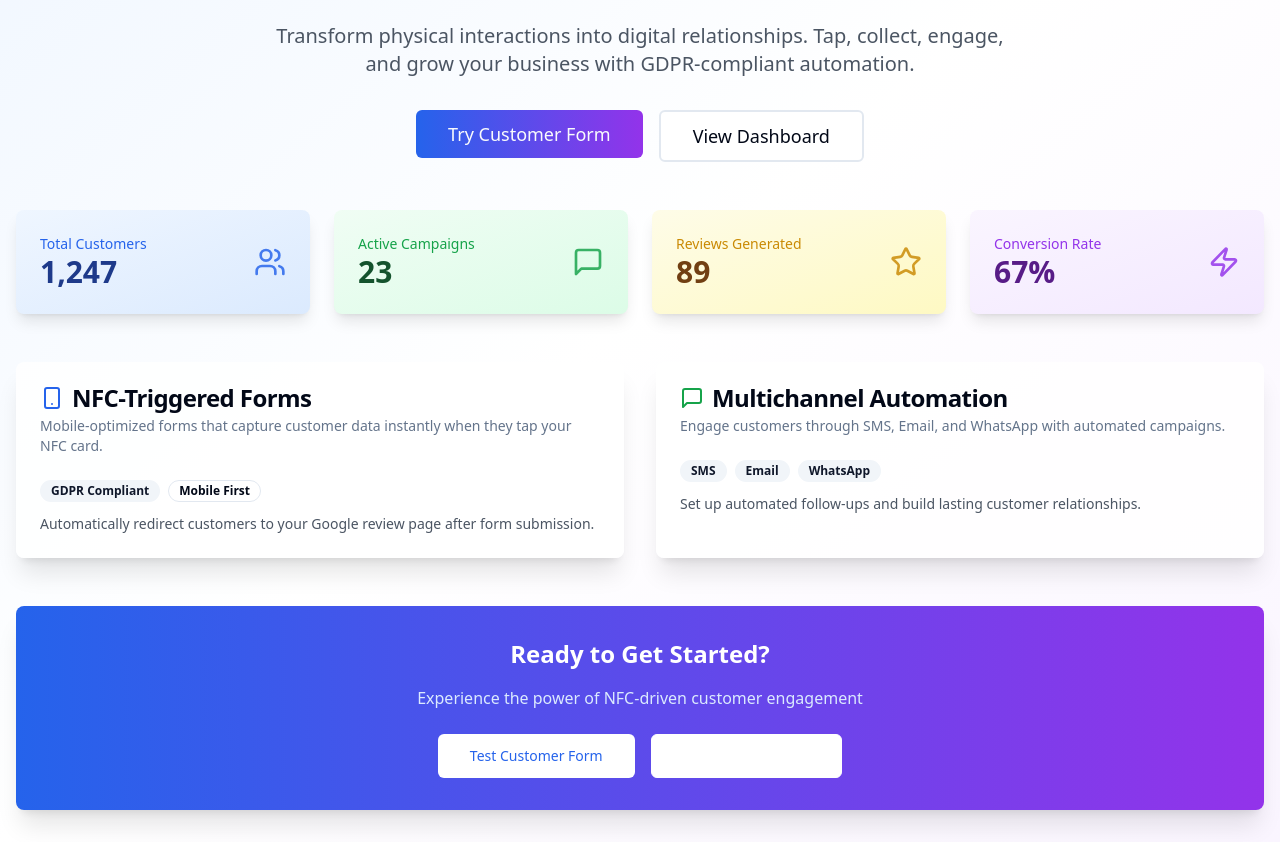
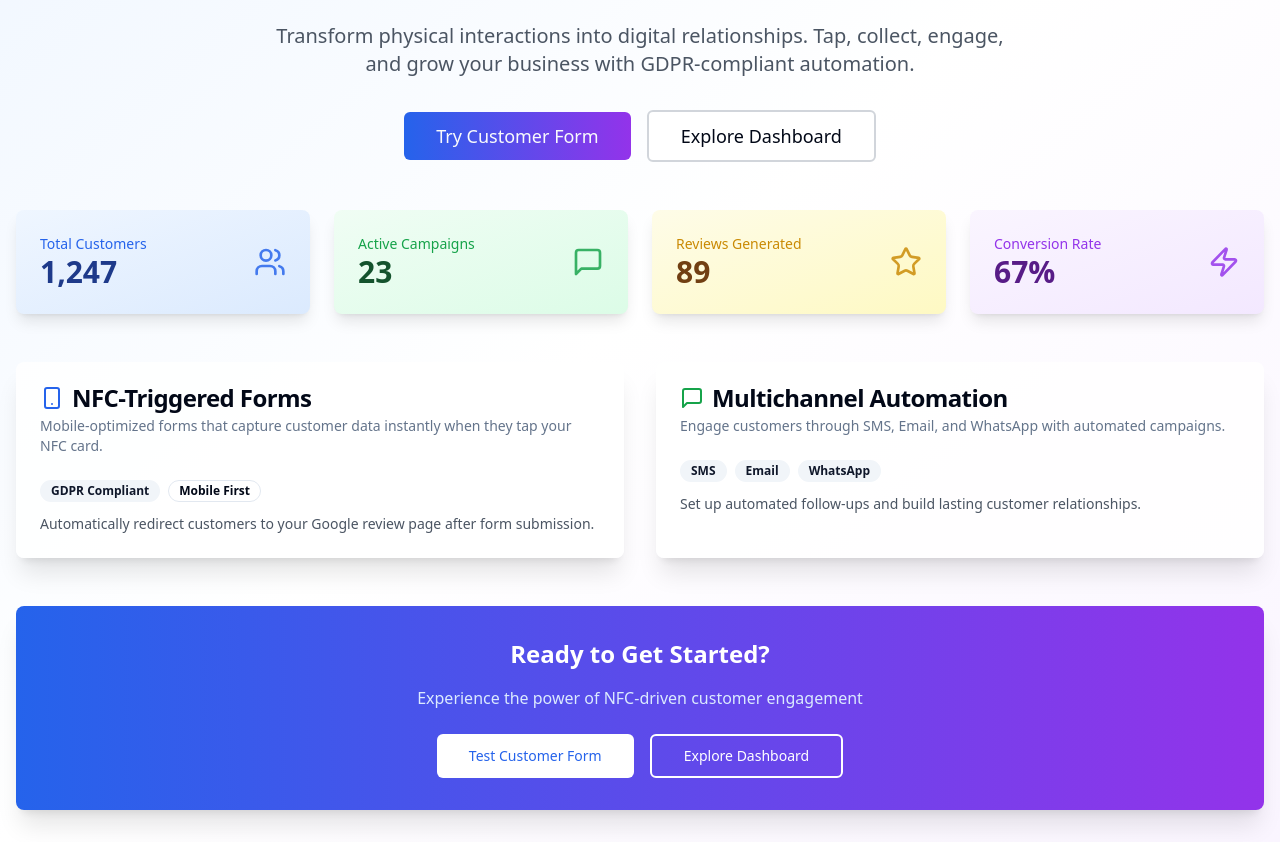
Before and after one commit to omdaintech/klario-tech, a React (Vite) app: page / in a window 1280 px wide. Shown: the part 227-1069 px from the top of the page. Built offline with nearby package versions, Linux system fonts and the light colour scheme.

Commit message:
Fix: Dashboard button visibility
The "Explore Dashboard" button was not appearing on the landing page. This commit fixes the issue.

```diff
--- a/src/pages/Index.tsx
+++ b/src/pages/Index.tsx
@@ -66,11 +66,11 @@ const Index = () => {
             Transform physical interactions into digital relationships. Tap, collect, engage, and grow your business with GDPR-compliant automation.
           </p>
 
-          <div className="flex flex-col sm:flex-row gap-4 justify-center">
+          <div className="flex flex-col sm:flex-row gap-4 justify-center items-center">
             <Button
               size="lg"
               onClick={() => setCurrentView("form")}
-              className="bg-gradient-to-r from-blue-600 to-purple-600 hover:from-blue-700 hover:to-purple-700 text-lg px-8 py-6 transition-all duration-300 hover:scale-105 hover:shadow-lg transform active:scale-95"
+              className="bg-gradient-to-r from-blue-600 to-purple-600 hover:from-blue-700 hover:to-purple-700 text-lg px-8 py-6 transition-all duration-300 hover:scale-105 hover:shadow-lg transform active:scale-95 min-w-[200px]"
             >
               Try Customer Form
             </Button>
@@ -78,9 +78,9 @@ const Index = () => {
               size="lg"
               variant="outline"
               onClick={() => setCurrentView("dashboard")}
-              className="text-lg px-8 py-6 border-2 hover:bg-gray-50 transition-all duration-300 hover:scale-105 hover:shadow-md transform active:scale-95"
+              className="text-lg px-8 py-6 border-2 border-gray-300 hover:bg-gray-50 hover:border-gray-400 transition-all duration-300 hover:scale-105 hover:shadow-md transform active:scale-95 min-w-[200px] bg-white"
             >
-              View Dashboard
+              Explore Dashboard
             </Button>
           </div>
         </div>
@@ -194,12 +194,12 @@ const Index = () => {
               <p className="text-blue-100 mb-6">
                 Experience the power of NFC-driven customer engagement
               </p>
-              <div className="flex flex-col sm:flex-row gap-4 justify-center">
+              <div className="flex flex-col sm:flex-row gap-4 justify-center items-center">
                 <Button
                   size="lg"
                   variant="secondary"
                   onClick={() => setCurrentView("form")}
-                  className="bg-white text-blue-600 hover:bg-gray-100 transition-all duration-300 hover:scale-105 transform active:scale-95"
+                  className="bg-white text-blue-600 hover:bg-gray-100 transition-all duration-300 hover:scale-105 transform active:scale-95 min-w-[180px]"
                 >
                   Test Customer Form
                 </Button>
@@ -207,7 +207,7 @@ const Index = () => {
                   size="lg"
                   variant="outline"
                   onClick={() => setCurrentView("dashboard")}
-                  className="border-white text-white hover:bg-white/10 transition-all duration-300 hover:scale-105 transform active:scale-95"
+                  className="border-2 border-white text-white hover:bg-white/10 hover:border-white transition-all duration-300 hover:scale-105 transform active:scale-95 min-w-[180px] bg-transparent"
                 >
                   Explore Dashboard
                 </Button>
```
